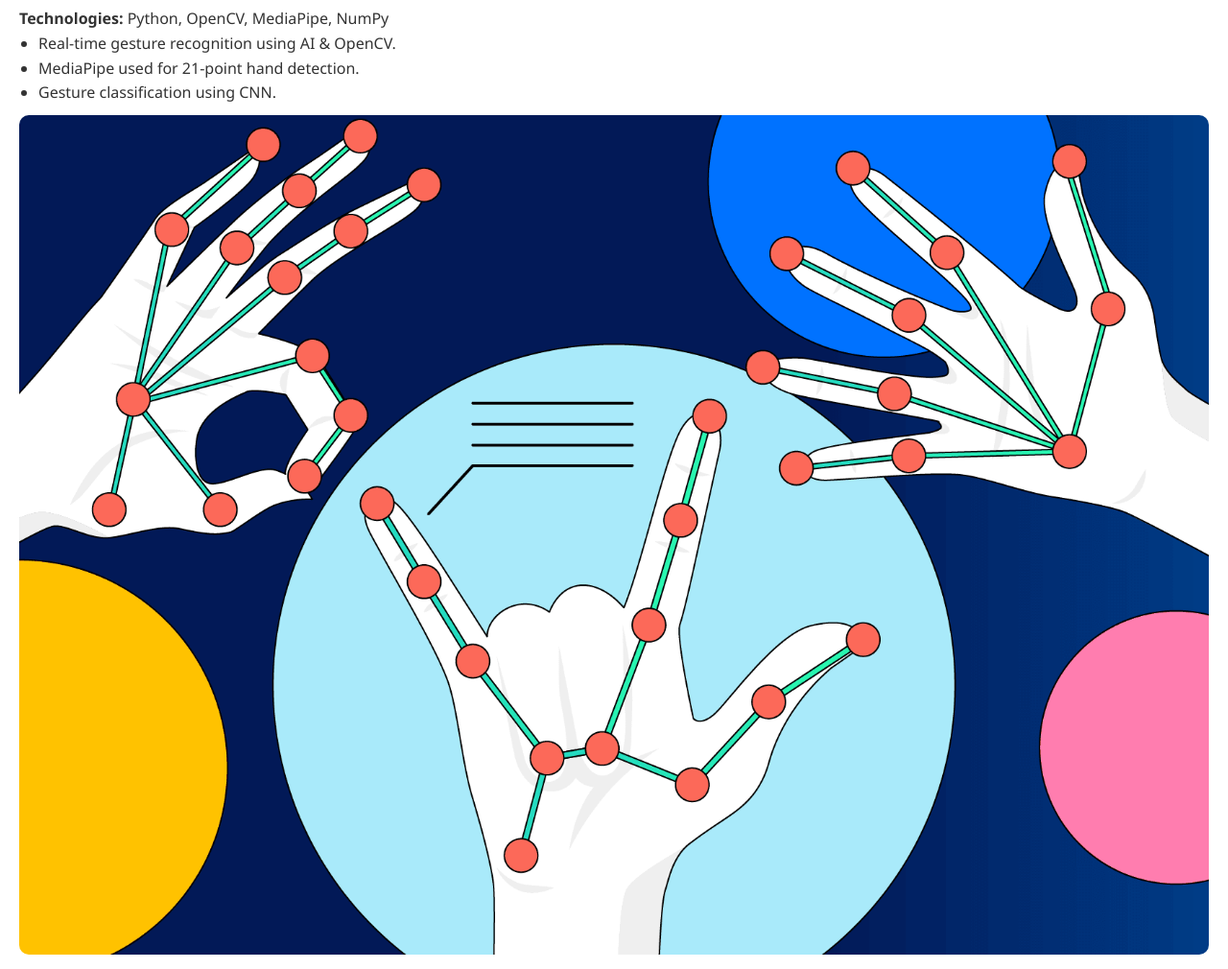
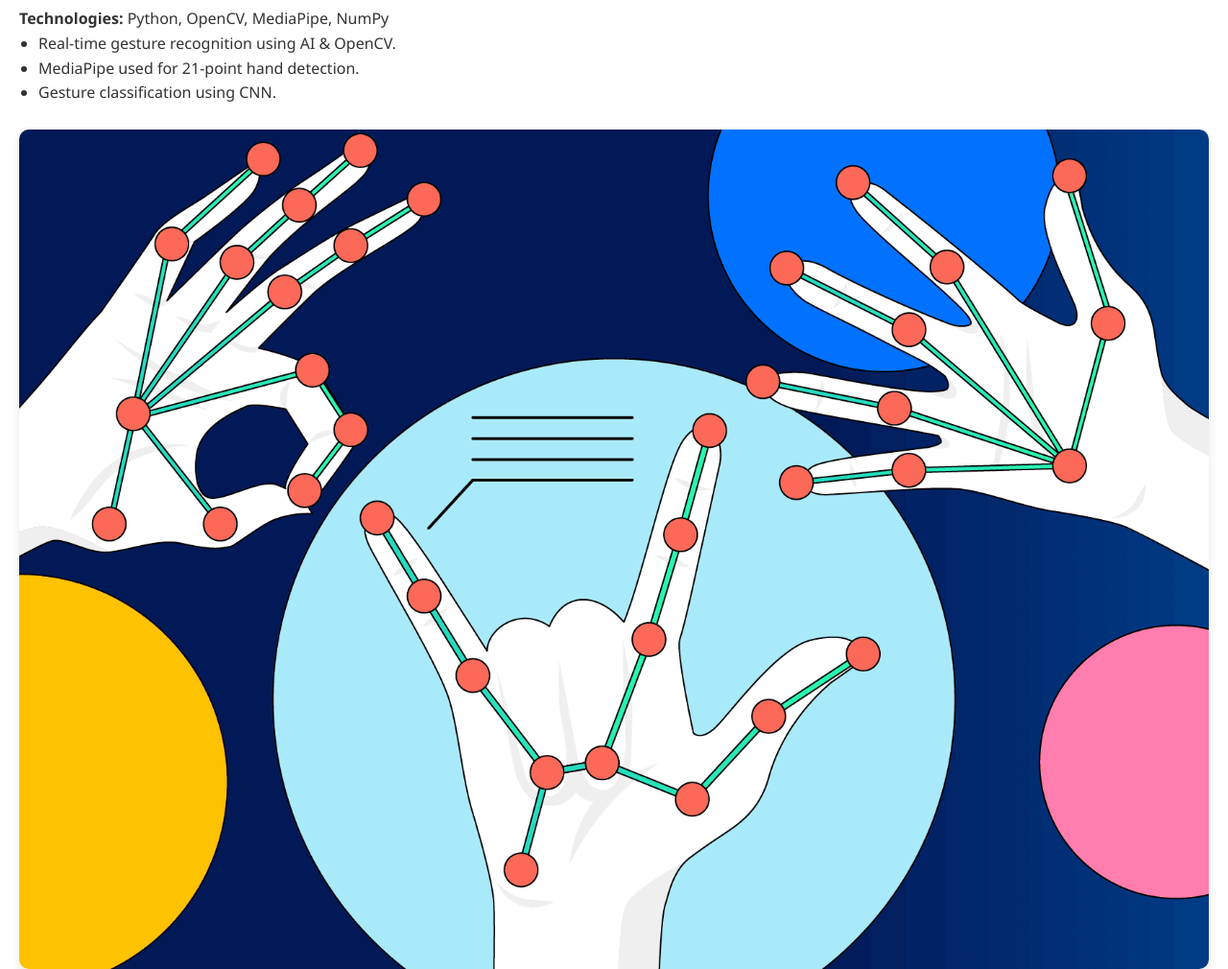
Before and after one commit to asfakit/portfolio, a plain HTML site: page index.html in a window 1280 px wide. Shown: the part 1740-2750 px from the top of the page at 96% size. Drawn offline with nearby package versions, Linux system fonts and the light colour scheme.

Commit message:
Add files via upload

```diff
--- a/style.css
+++ b/style.css
@@ -303,3 +303,11 @@ h2 {
     padding: 8px 16px;
   }
 }
+
+.project img {
+  max-width: 100%;
+  height: auto;
+  border-radius: 10px;
+  margin-top: 15px;
+  box-shadow: 0 4px 10px rgba(0, 0, 0, 0.1);
+}
```
